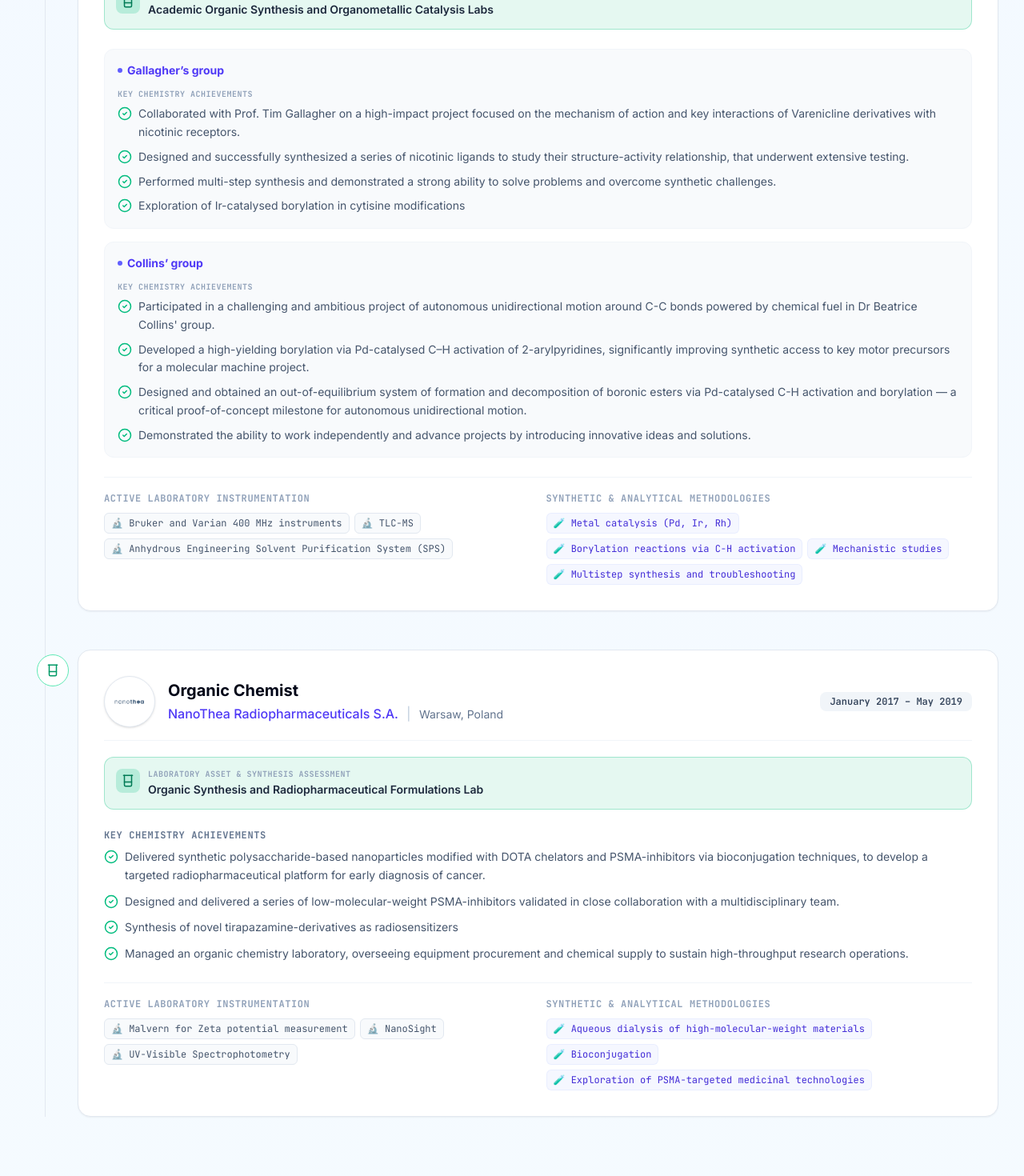
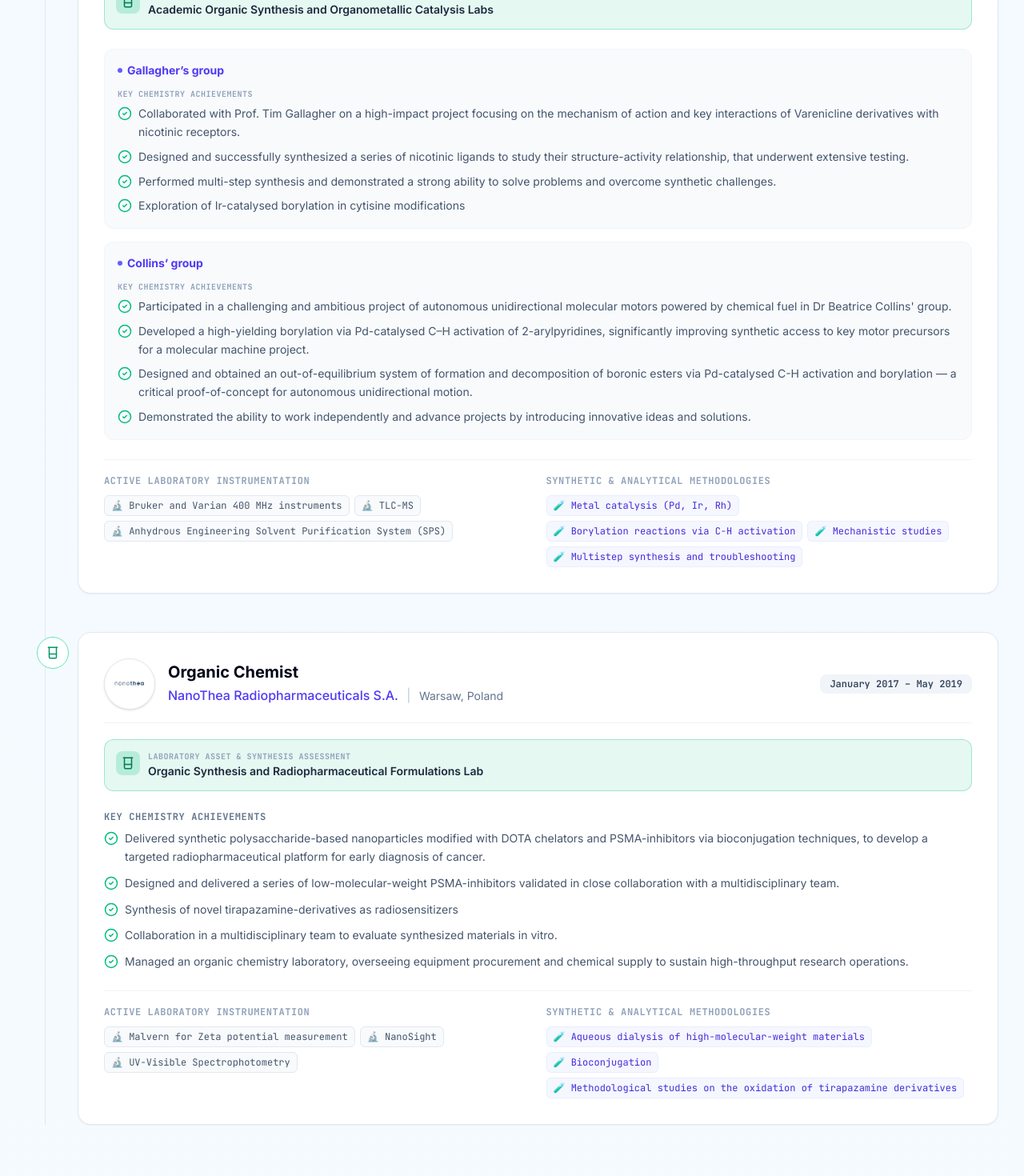
Before and after one commit to grzegorzpikus/online-portfolio, a React (Vite) app: page / in a window 1280 px wide. Shown: the part 2200-3670 px from the top of the page at 80% size. Built offline with nearby package versions, Linux system fonts and the light colour scheme.

Commit message:
docs: refine research experience descriptions
Update project bullet points for clarity and accuracy regarding molecular research work.

```diff
--- a/src/data.ts
+++ b/src/data.ts
@@ -76,7 +76,7 @@ export const EXPERIENCES: Experience[] = [
       {
         title: "Gallagher’s group",
         bullets: [
-          "Collaborated with Prof. Tim Gallagher on a high-impact project focused on the mechanism of action and key interactions of Varenicline derivatives with nicotinic receptors.",
+          "Collaborated with Prof. Tim Gallagher on a high-impact project focusing on the mechanism of action and key interactions of Varenicline derivatives with nicotinic receptors.",
           "Designed and successfully synthesized a series of nicotinic ligands to study their structure-activity relationship, that underwent extensive testing.",
           "Performed multi-step synthesis and demonstrated a strong ability to solve problems and overcome synthetic challenges.",
           "Exploration of Ir-catalysed borylation in cytisine modifications"
@@ -85,9 +85,9 @@ export const EXPERIENCES: Experience[] = [
       {
         title: "Collins’ group",
         bullets: [
-          "Participated in a challenging and ambitious project of autonomous unidirectional motion around C-C bonds powered by chemical fuel in Dr Beatrice Collins' group.",
+          "Participated in a challenging and ambitious project of autonomous unidirectional molecular motors powered by chemical fuel in Dr Beatrice Collins' group.",
           "Developed a high-yielding borylation via Pd-catalysed C–H activation of 2-arylpyridines, significantly improving synthetic access to key motor precursors for a molecular machine project.",
-          "Designed and obtained an out-of-equilibrium system of formation and decomposition of boronic esters via Pd-catalysed C-H activation and borylation — a critical proof-of-concept milestone for autonomous unidirectional motion.",
+          "Designed and obtained an out-of-equilibrium system of formation and decomposition of boronic esters via Pd-catalysed C-H activation and borylation — a critical proof-of-concept for autonomous unidirectional motion.",
           "Demonstrated the ability to work independently and advance projects by introducing innovative ideas and solutions."
         ]
       }
@@ -117,6 +117,7 @@ export const EXPERIENCES: Experience[] = [
       "Delivered synthetic polysaccharide-based nanoparticles modified with DOTA chelators and PSMA-inhibitors via bioconjugation techniques, to develop a targeted radiopharmaceutical platform for early diagnosis of cancer.",
       "Designed and delivered a series of low-molecular-weight PSMA-inhibitors validated in close collaboration with a multidisciplinary team.",
       "Synthesis of novel tirapazamine-derivatives as radiosensitizers",
+      "Collaboration in a multidisciplinary team to evaluate synthesized materials in vitro.",
       "Managed an organic chemistry laboratory, overseeing equipment procurement and chemical supply to sustain high-throughput research operations."
     ],
     instrumentation: [
@@ -127,7 +128,7 @@ export const EXPERIENCES: Experience[] = [
     methodologies: [
       "Aqueous dialysis of high-molecular-weight materials",
       "Bioconjugation",
-      "Exploration of PSMA-targeted medicinal technologies"
+      "Methodological studies on the oxidation of tirapazamine derivatives"
     ]
   }
 ];
```
